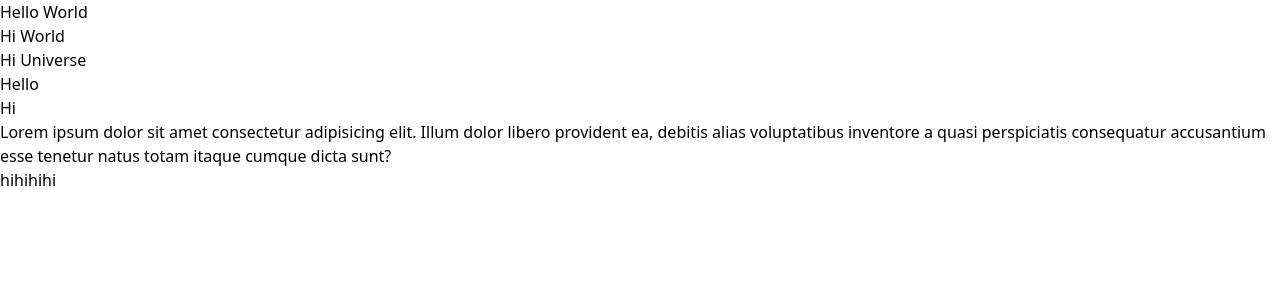
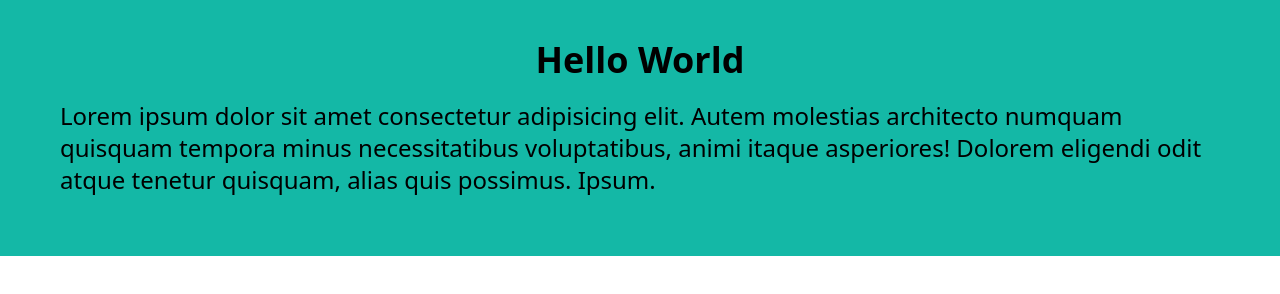
Before and after one commit to dotdwebo/learn-tailwindcss, a website: page index.html in a window 1280 px wide. Drawn offline with Linux system fonts and the light colour scheme.

Commit message:
add: tailwind classess (ex: text-,font-,bg-,p-)

```diff
--- a/index.html
+++ b/index.html
@@ -8,12 +8,11 @@
     <link rel="stylesheet" href="dist/output.css">
 </head>
 <body>
-    <h1>Hello World</h1>
-    <h2>Hi World</h2>
-    <h3>Hi Universe</h3>
-    <h4>Hello</h4>
-    <h5>Hi</h5>
-    <p>Lorem ipsum dolor sit amet consectetur adipisicing elit. Illum dolor libero provident ea, debitis alias voluptatibus inventore a quasi perspiciatis consequatur accusantium esse tenetur natus totam itaque cumque dicta sunt?</p>
-    <p>hihihihi</p>
+
+    <div class="bg-teal-500 p-10">
+        <div class="text-4xl text-center font-bold">Hello World</div>
+        <div class="text-2xl p-5">Lorem ipsum dolor sit amet consectetur adipisicing elit. Autem molestias architecto numquam quisquam tempora minus necessitatibus voluptatibus, animi itaque asperiores! Dolorem eligendi odit atque tenetur quisquam, alias quis possimus. Ipsum.</div>
+    </div>
+
 </body>
 </html>
```
Also changed, not shown: CHANGELOG.md, dist/output.css.
